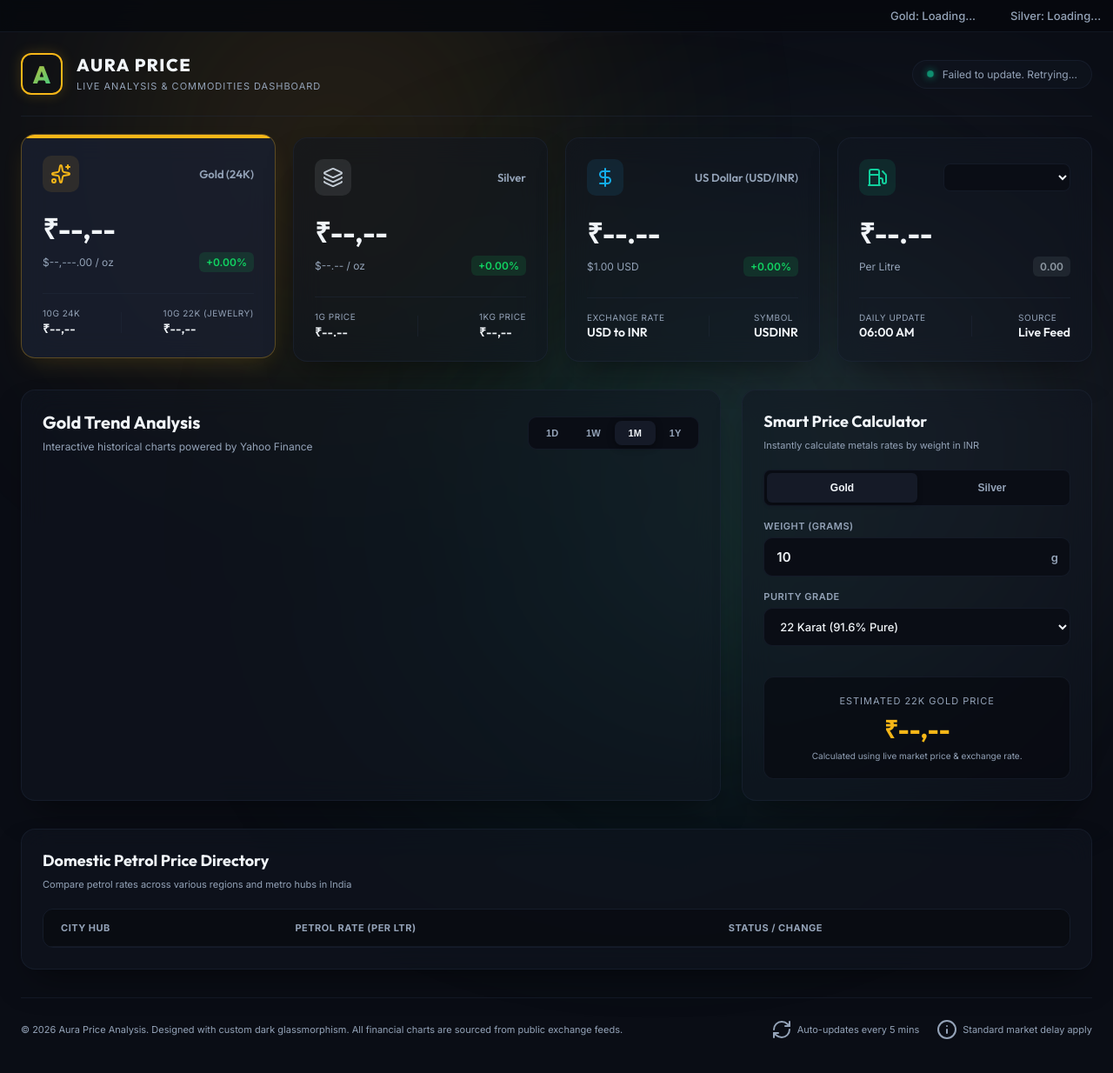
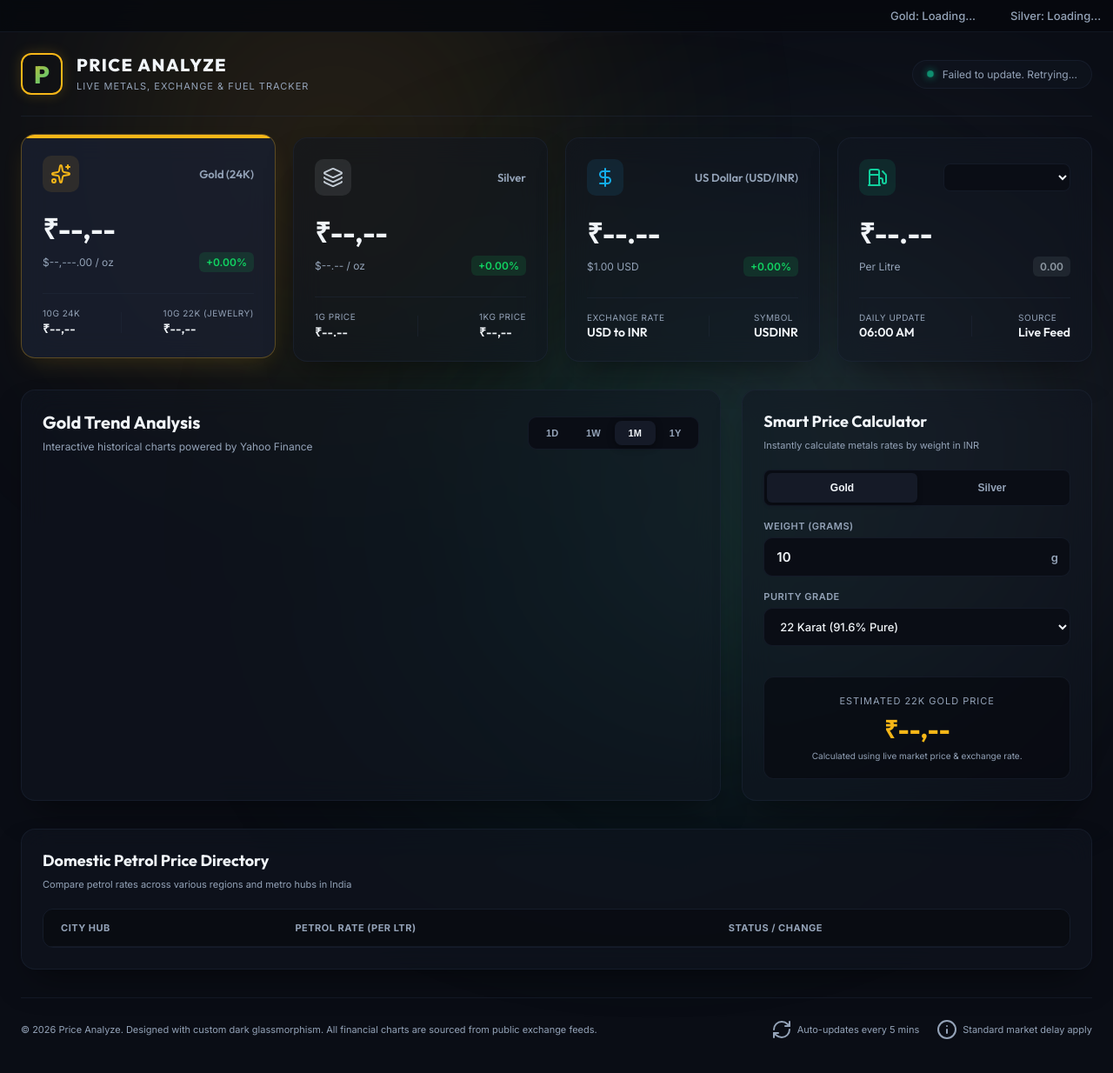
Before and after one commit to SombitBiswas25/Price-Analysis, a website: page index.html in a window 1280 px wide. Shown: the whole page at 87% size. Drawn offline with nearby package versions, Linux system fonts and the light colour scheme; no server answers.

Commit message:
Rebrand to Price Analyze

```diff
--- a/index.html
+++ b/index.html
@@ -3,8 +3,8 @@
 <head>
   <meta charset="UTF-8">
   <meta name="viewport" content="width=device-width, initial-scale=1.0">
-  <title>AURA | Live Price Analysis Dashboard</title>
-  <meta name="description" content="A premium real-time tracker and analysis dashboard for live Gold, Silver, Crude Oil, and local Petrol prices across India.">
+  <title>Price Analyze | Live Dashboard</title>
+  <meta name="description" content="A premium real-time tracker and analysis dashboard for live Gold, Silver, USD/INR, and local Petrol prices across India.">
 
   <!-- Modern Fonts -->
   <link rel="preconnect" href="https://fonts.googleapis.com">
@@ -43,10 +43,10 @@
     <!-- Header Section -->
     <header class="app-header">
       <div class="brand">
-        <div class="brand-logo">A</div>
+        <div class="brand-logo">P</div>
         <div class="brand-text">
-          <h1>AURA PRICE</h1>
-          <span class="sub-logo">Live Analysis & Commodities Dashboard</span>
+          <h1>PRICE ANALYZE</h1>
+          <span class="sub-logo">Live Metals, Exchange & Fuel Tracker</span>
         </div>
       </div>
       <div class="status-indicator">
@@ -270,7 +270,7 @@
 
     <!-- Footer Section -->
     <footer class="app-footer">
-      <p>&copy; 2026 Aura Price Analysis. Designed with custom dark glassmorphism. All financial charts are sourced from public exchange feeds.</p>
+      <p>&copy; 2026 Price Analyze. Designed with custom dark glassmorphism. All financial charts are sourced from public exchange feeds.</p>
       <div class="footer-links">
         <span class="link-item"><i data-lucide="refresh-cw"></i> Auto-updates every 5 mins</span>
         <span class="link-item"><i data-lucide="info"></i> Standard market delay apply</span>
```
